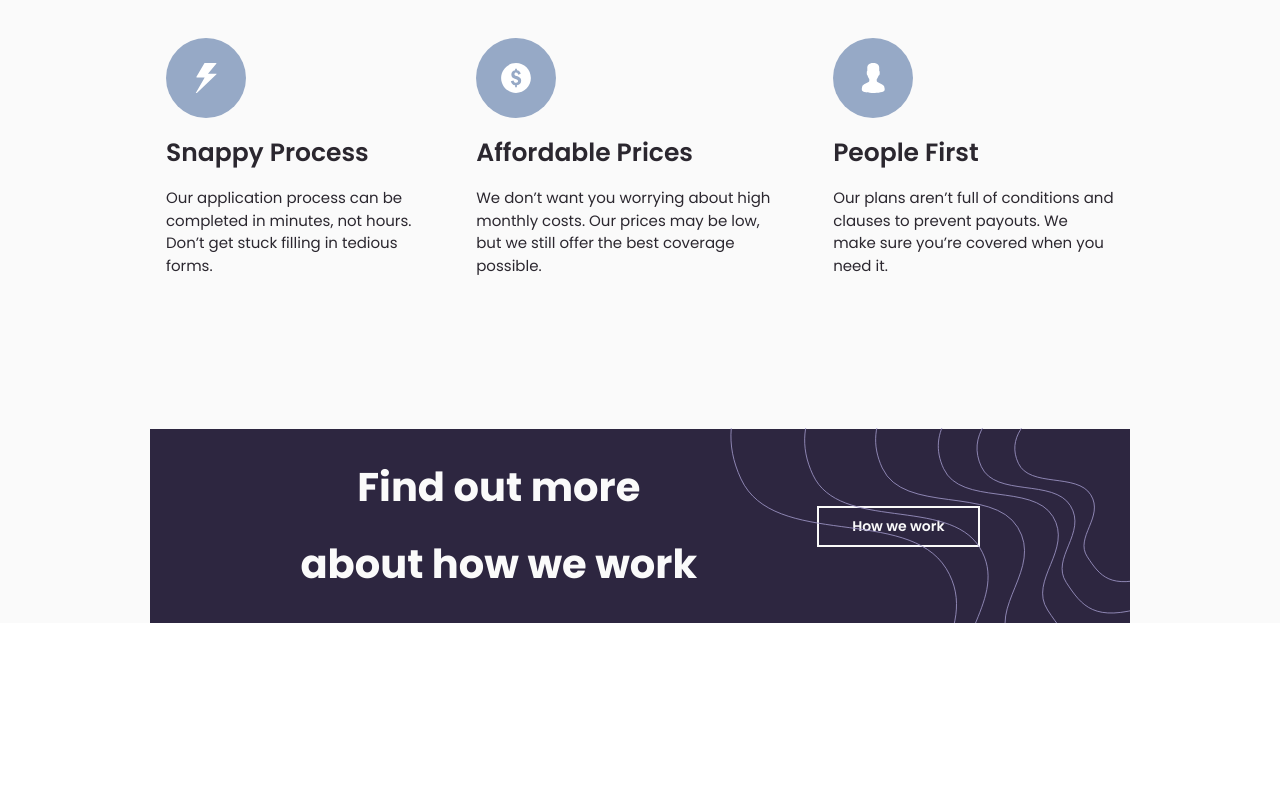
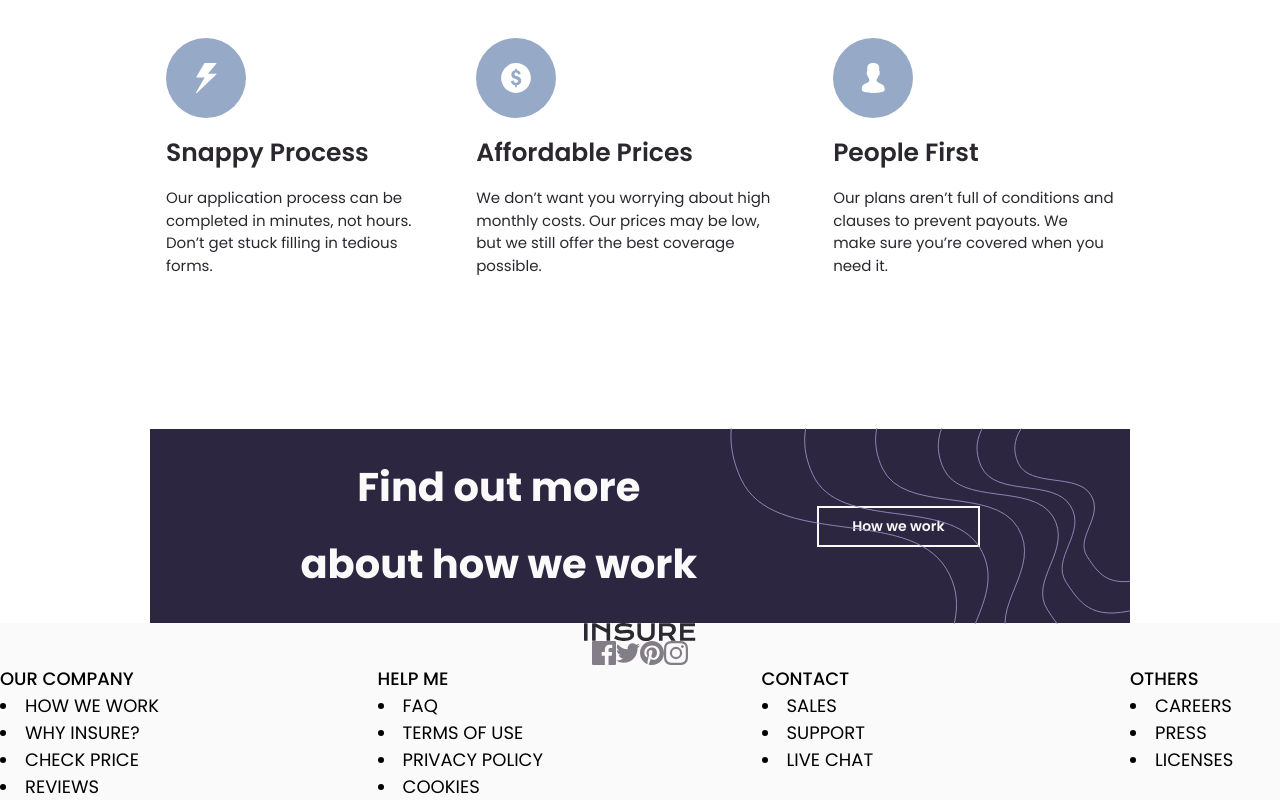
Before and after one commit to Anitor14/Insure_react_app, a React (Vite) app: page / in a window 1280 px wide. Shown: the part 1084-1884 px from the top of the page. Before the commit the page ends 1707 px from the top, so only its background shows below. Built offline with nearby package versions, Linux system fonts and the light colour scheme.

Commit message:
done with the html for the footer

```diff
--- a/src/App.jsx
+++ b/src/App.jsx
@@ -1,5 +1,5 @@
 import { useState } from "react";
-import { Navbar, Hero, Features, Work } from "./components";
+import { Navbar, Hero, Features, Work, Footer } from "./components";
 
 function App() {
   return (
@@ -16,10 +16,16 @@ function App() {
         </div>
       </div>
 
-      <div className="bg-veryLightGray sm:px-[150px] px-6 md:mt-[280px] mt-[75px] flex justify-center items-start">
+      <div className="bg-white sm:px-[150px] px-6 md:mt-[280px] mt-[75px] flex justify-center items-start">
         <div className="xl:max-w-[1280px] w-full">
           <Features />
           <Work />
+        </div>
+      </div>
+
+      <div className="bg-hsl(0, 0%, 98%) flex justify-center items-center">
+        <div className="xl:max-w-[1280px] w-full">
+          <Footer />
         </div>
       </div>
     </div>
--- /dev/null
+++ b/src/components/Footer.jsx
@@ -0,0 +1,51 @@
+import {
+  insure_logo,
+  facebook_logo,
+  pinterest,
+  instagram,
+  twitter,
+} from "../assets/images";
+
+import { footerLinks } from "../constants";
+
+const Footer = () => {
+  return (
+    <section className="flex flex-col items-center justify-center ">
+      <div>
+        <img src={insure_logo} alt="insure-logo" />
+        <div className="flex items-center justify-center">
+          <img src={facebook_logo} alt="facebook" />
+          <img src={twitter} alt="twitter" />
+          <img src={pinterest} alt="interest" />
+          <img src={instagram} alt="instagram" />
+        </div>
+      </div>
+      <div className="flex-[1.5] w-full flex flex-row justify-between flex-wrap md:mt-0 mt-10">
+        {footerLinks.map((footerLink, index) => {
+          return (
+            <div
+              key={index}
+              className="flex flex-col ss:my-0 my-4 min-w-[150px]"
+            >
+              <h4 className="font-poppins font-medium text-[18px] leading-[27px] text-black">
+                {footerLink.title}
+              </h4>
+              {footerLink.links.map((link, index) => {
+                return (
+                  <li
+                    key={index}
+                    className={`text-black font-normal font-poppins text-[18px]`}
+                  >
+                    {link.name}
+                  </li>
+                );
+              })}
+            </div>
+          );
+        })}
+      </div>
+    </section>
+  );
+};
+
+export default Footer;
--- a/src/components/index.jsx
+++ b/src/components/index.jsx
@@ -3,5 +3,6 @@ import Button from "./Button";
 import Hero from "./Hero";
 import Features from "./Features";
 import Work from "./Work";
+import Footer from "./Footer";
 
-export { Navbar, Button, Hero, Features, Work };
+export { Navbar, Button, Hero, Features, Work, Footer };
```
Also changed, not shown: src/components/Features.jsx (line endings or trailing spaces).
